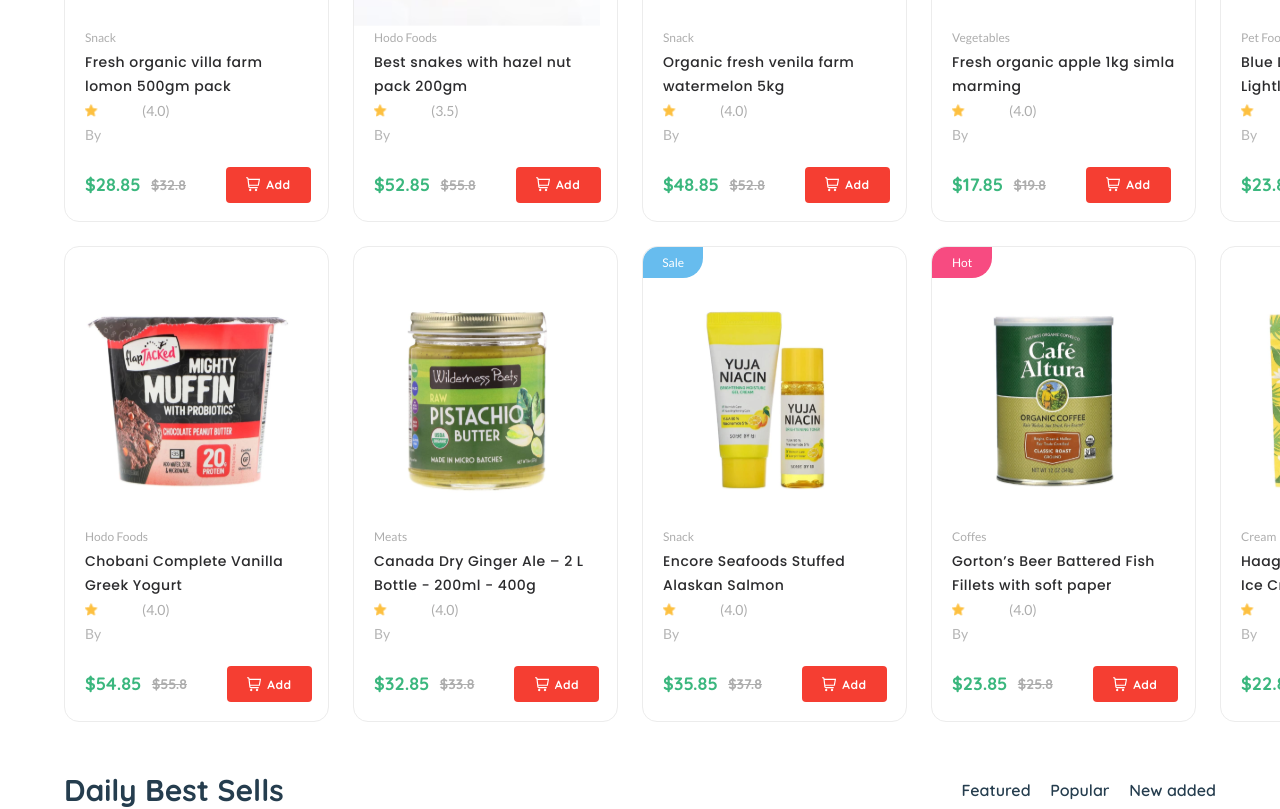
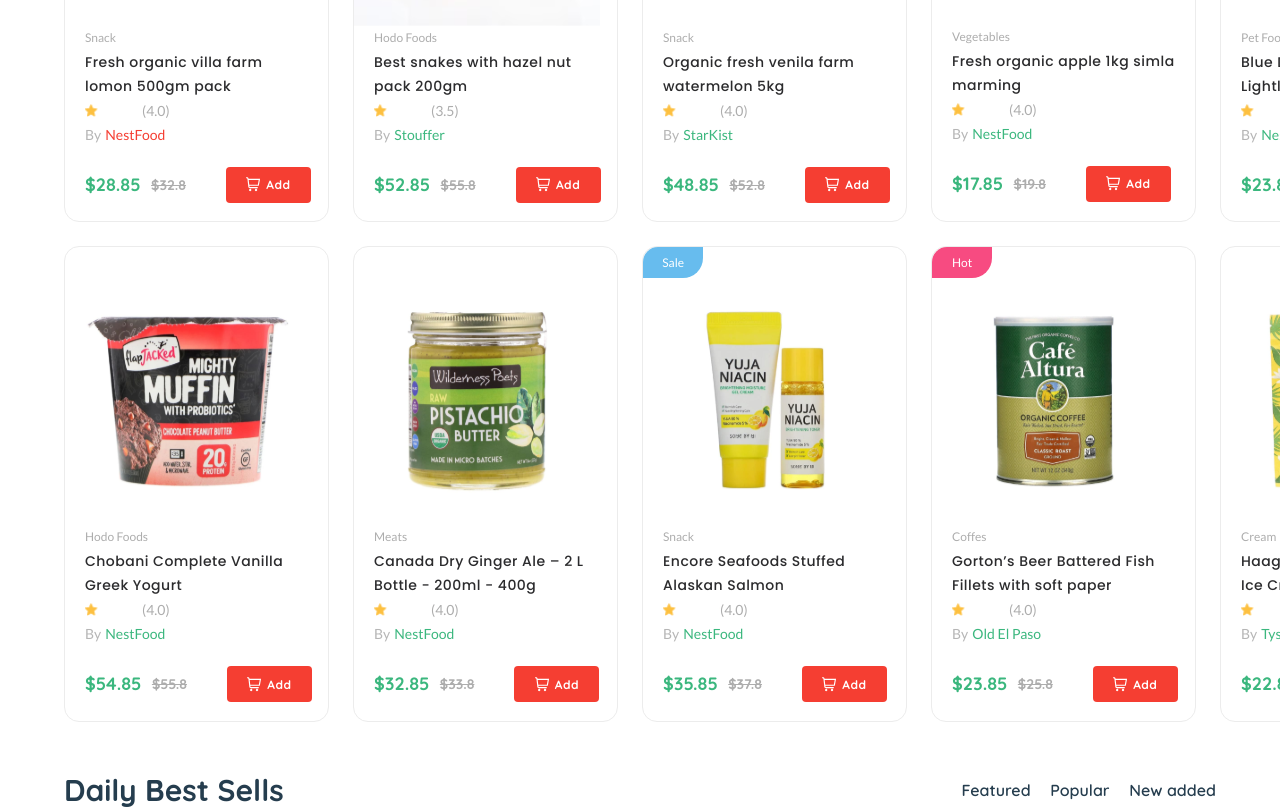
Before and after one commit to MohamedDiaa96/fruit-ecommerce-website, a Next.js app: page / in a window 1280 px wide. Shown: the part 1600-2409 px from the top of the page. Built offline with nearby package versions, Linux system fonts and the light colour scheme.

Commit message:
reworked the navigation links to a better drop down design,added functional search engine in the navbar with a functional category to display search results

```diff
--- a/src/app/Home/Popular Products/PopularProducts.js
+++ b/src/app/Home/Popular Products/PopularProducts.js
@@ -36,11 +36,11 @@
                     id={product.id}
                     tag={product.tag}
                     img={product.img}
-                    sort={product.sort}
+                    category={product.category}
                     title={product.title}
                     star={product.star}
                     ratingnumber={product.ratingnumber}
-                    manufactorer={product.manufacturer}
+                    manufacturer={product.manufacturer}
                     discountedprice={product.discountedprice}
                     originalprice={product.originalprice}
                     />)) }
--- a/src/app/components/data/ProductData.js
+++ b/src/app/components/data/ProductData.js
@@ -1,7 +1,8 @@
-export const productdata = [{ id: 1,
+export const productdata = [
+    { id: 1,
      tag: "Hot",
      img: "/material-photos/ProductImages/popularproduct.svg",
-    sort:"Snack",
+    category:"Snack",
     title:"Fresh organic villa farm lomon 500gm pack",
      star:"/material-photos/Home/Popularproducts/star.svg",
     ratingnumber:"4.0",
@@ -12,7 +13,7 @@
 { id: 2,
      tag: "Sale",
      img: "/material-photos/ProductImages/popularproduct2.svg",
-    sort:"Hodo Foods",
+    category:"Hodo Foods",
     title:"Best snakes with hazel nut pack 200gm",
      star:"/material-photos/Home/Popularproducts/star.svg",
     ratingnumber:"3.5",
@@ -23,7 +24,7 @@
 { id: 3,
      tag: "New",
      img: "/material-photos/ProductImages/popularproduct3.svg",
-    sort:"Snack",
+    category:"Snack",
     title:"Organic fresh venila farm watermelon 5kg",
      star:"/material-photos/Home/Popularproducts/star.svg",
     ratingnumber:"4.0",
@@ -34,7 +35,7 @@
 { id: 4,
      tag: "",
      img: "/material-photos/ProductImages/popularproduct4.svg",
-    sort:"Vegetables",
+    category:"Vegetables",
     title:"Fresh organic apple 1kg simla marming",
      star:"/material-photos/Home/Popularproducts/star.svg",
     ratingnumber:"4.0",
@@ -45,7 +46,7 @@
 { id: 5,
      tag: "-14%",
      img: "/material-photos/ProductImages/popularproduct5.svg",
-    sort:"Pet Foods",
+    category:"Pet Foods",
     title:"Blue Diamond Almonds Lightly Salted Vegetables",
      star:"/material-photos/Home/Popularproducts/star.svg",
     ratingnumber:"4.0",
@@ -56,7 +57,7 @@
 { id: 6,
      tag: "",
      img: "/material-photos/ProductImages/popularproduct6.svg",
-    sort:"Hodo Foods",
+    category:"Hodo Foods",
     title:"Chobani Complete Vanilla Greek Yogurt",
      star:"/material-photos/Home/Popularproducts/star.svg",
     ratingnumber:"4.0",
@@ -67,7 +68,7 @@
 { id: 7,
      tag: "",
      img: "/material-photos/ProductImages/popularproduct7.svg",
-    sort:"Meats",
+    category:"Meats",
     title:"Canada Dry Ginger Ale – 2 L Bottle - 200ml - 400g",
      star:"/material-photos/Home/Popularproducts/star.svg",
     ratingnumber:"4.0",
@@ -78,7 +79,7 @@
 { id: 8,
      tag: "Sale",
      img: "/material-photos/ProductImages/popularproduct8.svg",
-    sort:"Snack",
+    category:"Snack",
     title:"Encore Seafoods Stuffed Alaskan Salmon",
      star:"/material-photos/Home/Popularproducts/star.svg",
     ratingnumber:"4.0",
@@ -89,7 +90,7 @@
 { id: 9,
      tag: "Hot",
      img: "/material-photos/ProductImages/popularproduct9.svg",
-    sort:"Coffes",
+    category:"Coffes",
     title:"Gorton’s Beer Battered Fish Fillets with soft paper",
      star:"/material-photos/Home/Popularproducts/star.svg",
     ratingnumber:"4.0",
@@ -100,7 +101,7 @@
 { id: 10,
      tag: "",
      img: "/material-photos/ProductImages/popularproduct10.svg",
-    sort:"Cream",
+    category:"Cream",
     title:"Haagen-Dazs Caramel Cone Ice Cream Ketchup",
      star:"/material-photos/Home/Popularproducts/star.svg",
     ratingnumber:"2.0",
@@ -111,7 +112,7 @@
 { id: 11,
      tag: "Save 35%",
      img: "/material-photos/ProductImages/dailybestsellsproduct.svg",
-    sort:"Hodo Foods",
+    category:"Hodo Foods",
     title:"All Natural Italian-Style Chicken Meatballs",
      star:"/material-photos/Home/Popularproducts/star.svg",
     ratingnumber:"2.0",
@@ -123,7 +124,7 @@
 { id: 12,
      tag: "Sale",
      img: "/material-photos/ProductImages/dailybestsellsproduct2.svg",
-    sort:"Hodo Foods",
+    category:"Hodo Foods",
     title:"Angie’s Boomchickapop Sweet and womnies",
      star:"/material-photos/Home/Popularproducts/star.svg",
     ratingnumber:"2.0",
@@ -135,7 +136,7 @@
 { id: 13,
      tag: "Best sale",
      img: "/material-photos/ProductImages/dailybestsellsproduct3.svg",
-    sort:"Hodo Foods",
+    category:"Hodo Foods",
     title:"Foster Farms Takeout Crispy Classic",
      star:"/material-photos/Home/Popularproducts/star.svg",
     ratingnumber:"2.0",
@@ -147,7 +148,7 @@
 { id: 14,
      tag: "Save 15%",
      img: "/material-photos/ProductImages/dailybestsellsproduct4.svg",
-    sort:"Hodo Foods",
+    category:"Hodo Foods",
     title:"Blue Diamond Almonds Lightly Salted",
      star:"/material-photos/Home/Popularproducts/star.svg",
     ratingnumber:"2.0",
@@ -159,7 +160,7 @@
 { id: 15,
      tag: "",
      img: "/material-photos/ProductImages/popularproduct9.svg",
-    sort:"Hodo Foods",
+    category:"Hodo Foods",
     title:"Haagen-Dazs Caramel Cone Ice Cream Ketchup",
      star:"/material-photos/Home/Popularproducts/star.svg",
     ratingnumber:"2.0",
@@ -171,7 +172,7 @@
 { id: 16,
      tag: "",
      img: "/material-photos/ProductImages/popularproduct10.svg",
-    sort:"Hodo Foods",
+    category:"Hodo Foods",
     title:"Haagen-Dazs Caramel Cone Ice Cream Ketchup",
      star:"/material-photos/Home/Popularproducts/star.svg",
     ratingnumber:"2.0",
@@ -183,7 +184,7 @@
 { id: 17,
      tag: "",
      img: "/material-photos/ProductImages/dealofthedayproduct.svg",
-    sort:"Hodo Foods",
+    category:"Hodo Foods",
     title:"Seeds of Change Organic Quinoa,Brown, & Red Rice",
      star:"/material-photos/Home/Popularproducts/star.svg",
     ratingnumber:"4.0",
@@ -195,7 +196,7 @@
 { id: 18,
      tag: "",
      img: "/material-photos/ProductImages/dealofthedayproduct2.svg",
-    sort:"Hodo Foods",
+    category:"Hodo Foods",
     title:"Perdue Simply Smart Organics Gluten Free",
      star:"/material-photos/Home/Popularproducts/star.svg",
     ratingnumber:"4.0",
@@ -207,7 +208,7 @@
 { id: 19,
      tag: "",
      img: "/material-photos/ProductImages/dealofthedayproduct3.svg",
-    sort:"Hodo Foods",
+    category:"Hodo Foods",
     title:"Signature Wood-Fired Mushroom and Caramelized",
      star:"/material-photos/Home/Popularproducts/star.svg",
     ratingnumber:"3.0",
@@ -219,7 +220,7 @@
 { id: 20,
      tag: "",
      img: "/material-photos/ProductImages/dealofthedayproduct4.svg",
-    sort:"Hodo Foods",
+    category:"Hodo Foods",
     title:"Simply Lemonade with Raspberry Juice",
      star:"/material-photos/Home/Popularproducts/star.svg",
     ratingnumber:"3.0",
@@ -231,7 +232,7 @@
 { id: 21,
      tag: "",
      img: "/material-photos/ProductImages/topsellingproduct.svg",
-    sort:"Hodo Foods",
+    category:"Hodo Foods",
     title:"Nestle Original Coffee-Mate Coffee Creamer",
      star:"/material-photos/Home/Popularproducts/star.svg",
     ratingnumber:"4.0",
@@ -243,7 +244,7 @@
 { id: 22,
      tag: "",
      img: "/material-photos/ProductImages/topsellingproduct2.svg",
-    sort:"Hodo Foods",
+    category:"Hodo Foods",
     title:"Nestle Original Coffee-Mate Coffee Creamer",
      star:"/material-photos/Home/Popularproducts/star.svg",
     ratingnumber:"4.0",
@@ -255,7 +256,7 @@
 { id: 23,
      tag: "",
      img: "/material-photos/ProductImages/topsellingproduct3.svg",
-    sort:"Hodo Foods",
+    category:"Hodo Foods",
     title:"Nestle Original Coffee-Mate Coffee Creamer",
      star:"/material-photos/Home/Popularproducts/star.svg",
     ratingnumber:"4.0",
@@ -267,7 +268,7 @@
 { id: 24,
      tag: "",
      img: "/material-photos/ProductImages/trendingproduct.svg",
-    sort:"Hodo Foods",
+    category:"Hodo Foods",
     title:"Organic Cage-Free Grade A Large Brown Eggs",
      star:"/material-photos/Home/Popularproducts/star.svg",
     ratingnumber:"4.0",
@@ -279,7 +280,7 @@
 { id: 25,
      tag: "",
      img: "/material-photos/ProductImages/trendingproduct2.svg",
-    sort:"Hodo Foods",
+    category:"Hodo Foods",
     title:"Seeds of Change Organic Quinoa, Brown, & Red Rice",
      star:"/material-photos/Home/Popularproducts/star.svg",
     ratingnumber:"4.0",
@@ -291,7 +292,7 @@
 { id: 26,
      tag: "",
      img: "/material-photos/ProductImages/trendingproduct3.svg",
-    sort:"Hodo Foods",
+    category:"Hodo Foods",
     title:"Naturally Flavored Cinnamon Vanilla Light Roast Coffee",
      star:"/material-photos/Home/Popularproducts/star.svg",
     ratingnumber:"4.0",
@@ -303,7 +304,7 @@
 { id: 27,
      tag: "",
      img: "/material-photos/ProductImages/recentlyaddedproduct.svg",
-    sort:"Hodo Foods",
+    category:"Hodo Foods",
     title:"Pepperidge Farm Farmhouse Hearty White Bread",
      star:"/material-photos/Home/Popularproducts/star.svg",
     ratingnumber:"4.0",
@@ -315,7 +316,7 @@
 { id: 28,
      tag: "",
      img: "/material-photos/ProductImages/recentlyaddedproduct2.svg",
-    sort:"Hodo Foods",
+    category:"Hodo Foods",
     title:"Organic Frozen Triple Berry Blend",
      star:"/material-photos/Home/Popularproducts/star.svg",
     ratingnumber:"4.0",
@@ -327,7 +328,7 @@
 { id: 29,
      tag: "",
      img: "/material-photos/ProductImages/recentlyaddedproduct3.svg",
-    sort:"Hodo Foods",
+    category:"Hodo Foods",
     title:"Oroweat Country Buttermilk Bread",
      star:"/material-photos/Home/Popularproducts/star.svg",
     ratingnumber:"4.0",
@@ -339,7 +340,7 @@
 { id: 30,
      tag: "",
      img: "/material-photos/ProductImages/topratedproduct.svg",
-    sort:"Hodo Foods",
+    category:"Hodo Foods",
     title:"Foster Farms Takeout Crispy Classic Buffalo Wings",
      star:"/material-photos/Home/Popularproducts/star.svg",
     ratingnumber:"4.0",
@@ -351,7 +352,7 @@
 { id: 31,
      tag: "",
      img: "/material-photos/ProductImages/topratedproduct2.svg",
-    sort:"Hodo Foods",
+    category:"Hodo Foods",
     title:"Angie’s Boomchickapop Sweet & Salty Kettle Corn",
      star:"/material-photos/Home/Popularproducts/star.svg",
     ratingnumber:"4.0",
@@ -363,7 +364,7 @@
 { id: 32,
      tag: "",
      img: "/material-photos/ProductImages/topratedproduct3.svg",
-    sort:"Hodo Foods",
+    category:"Hodo Foods",
     title:"All Natural Italian-Style Chicken Meatballs",
      star:"/material-photos/Home/Popularproducts/star.svg",
     ratingnumber:"4.0",
```
Also changed, not shown: src/app/components/Ui/ProductCardUI.js (+12 -12 lines), src/app/components/layouts/navbar.js (+54 -13 lines), public/material-photos/ProductImages/popularproduct4.svg.
